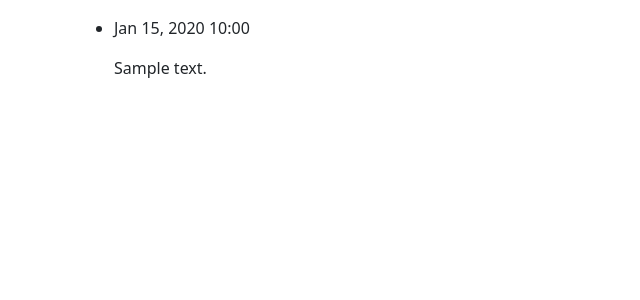
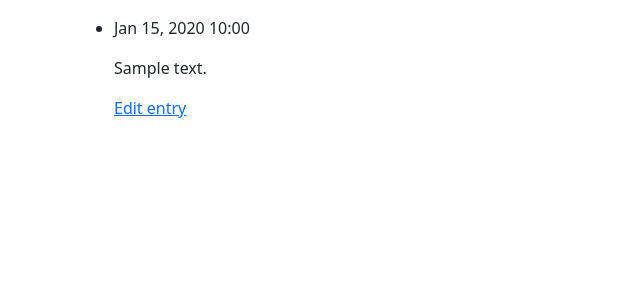
Before and after one commit to christian-saldana/Learning-Log, a Django app: page /topic/1/ in a window 1280 px wide. Shown: the part 144-444 px from the top of the page, without its empty margins (0-640 px from the left). Run offline with Django 3.2, Linux system fonts and the light colour scheme; tables that the repository leaves empty hold one stand-in row (values such as "Sample post").

Commit message:
Added an edit entry page

```diff
--- a/learning_log/urls.py
+++ b/learning_log/urls.py
@@ -25,15 +25,17 @@ from learning_posts.views import (
     topic,
     new_topic,
     new_entry,
+    edit_entry,
 )
 
 urlpatterns = [
-    path('', index, name='index'),
+    path('', index),
     path('admin/', admin.site.urls),
     path('topics/', topics),
     path('topic/<int:topic_id>/', topic, name='topic'),
     path('new_topic/', new_topic, name='new_topic'),
     path('new_entry/<int:topic_id>/', new_entry, name='new_entry'),
+    path('edit_entry/<int:entry_id>/', edit_entry, name='edit_entry'),
 ]
 
 if settings.DEBUG:
--- a/learning_posts/views.py
+++ b/learning_posts/views.py
@@ -4,7 +4,7 @@ from django.shortcuts import render, redirect
 from django.utils.http import is_safe_url
 
 from .forms import TopicForm, EntryForm
-from .models import Topic
+from .models import Topic, Entry
 from .serializers import TopicSerializer
 
 ALLOWED_HOSTS = settings.ALLOWED_HOSTS
@@ -61,4 +61,21 @@ def new_entry(request, topic_id):
     context = {'topic': topic, 'form': form}
     return render(request, 'pages/new_entry.html', context)
 
+def edit_entry(request, entry_id):
+    """Edit an existing entry."""
+    entry = Entry.objects.get(id=entry_id)
+    topic = entry.topic
+
+    if request.method != 'POST':
+        # Initial request; pre-fill form with the current entry.
+        form = EntryForm(instance=entry)
+    else:
+        # POST data submitted; process data.
+        form = EntryForm(instance=entry, data=request.POST)
+        if form.is_valid():
+            form.save()
+            return redirect('topic', topic_id=topic.id)
+    context = {'entry': entry, 'topic': topic, 'form': form}
+    return render(request, 'pages/edit_entry.html', context)
+
 # Create your views here.
--- a/templates/pages/topic.html
+++ b/templates/pages/topic.html
@@ -10,6 +10,9 @@
     <li>
       <p>{{ entry.date_added|date:'M d, Y H:i' }}</p>
       <p>{{ entry.text|linebreaks }}</p>
+      <p>
+        <a href="{% url 'edit_entry' entry.id %}">Edit entry</a>
+      </p>
     </li>
   {% empty %}
     <li>There are no entries for this topic yet.</li>
```
Also changed, not shown: templates/pages/edit_entry.html (renamed from templates/pages/new_entry.html, +4 -4 lines).
